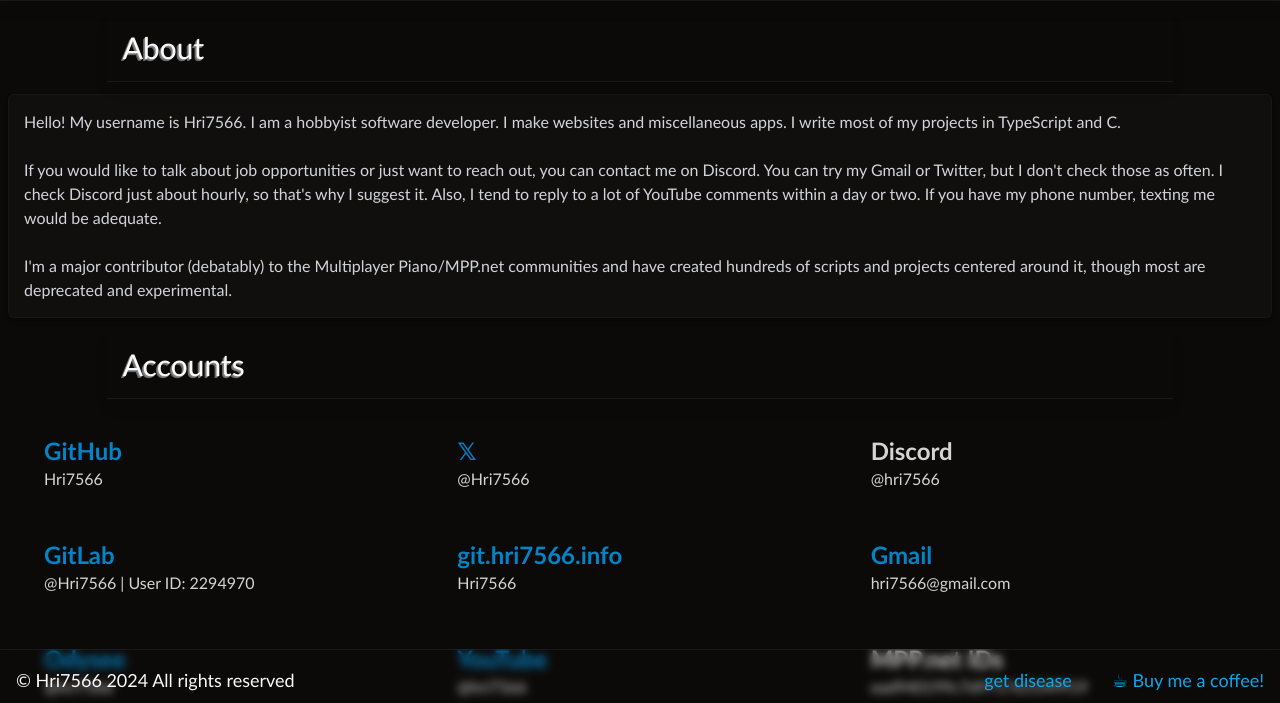
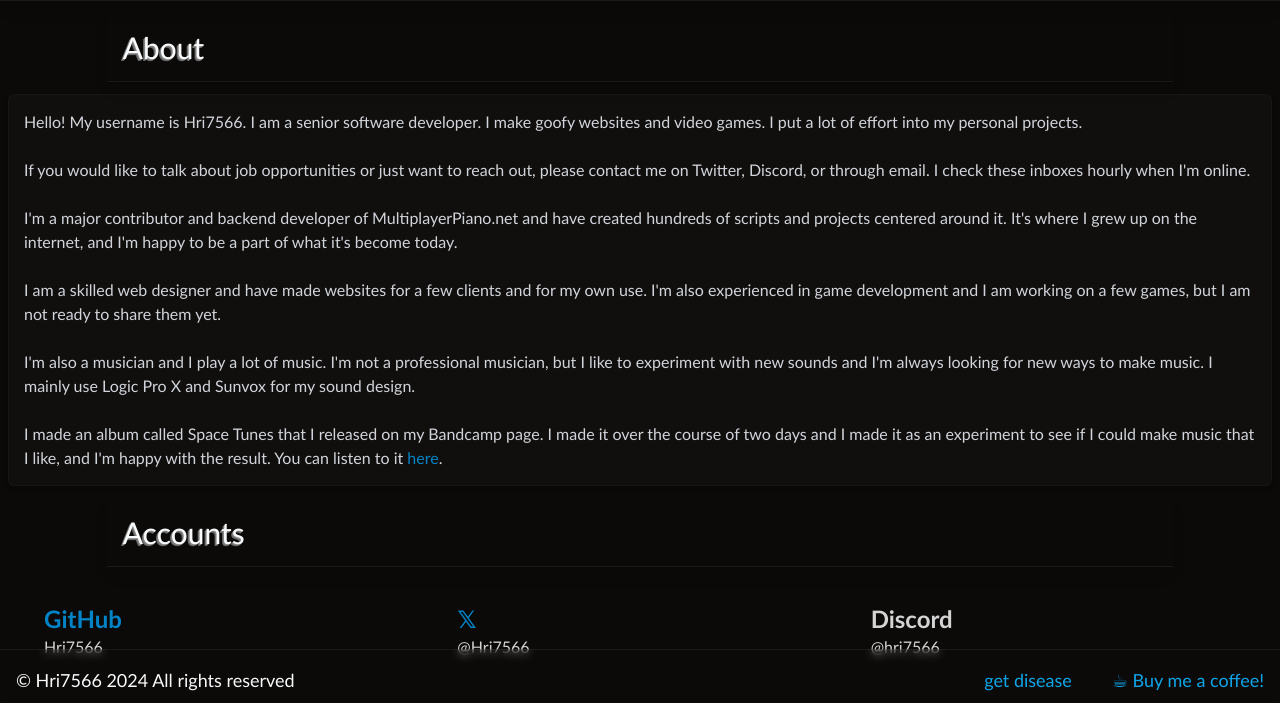
Before and after one commit to Hri7566/home, an Astro site: page /about in a window 1280 px wide. Shown: the part 95-798 px from the top of the page. Built offline with nearby package versions, Linux system fonts and the light colour scheme; Astro itself is replaced by a stand-in of ours.

Commit message:
Update about page

```diff
--- a/src/pages/about.astro
+++ b/src/pages/about.astro
@@ -9,24 +9,42 @@
     <PageBreak title="About" />
     <ContentBox>
         <p class="text-gray-300">
-            Hello! My username is Hri7566. I am a hobbyist software developer. I
-            make websites and miscellaneous apps. I write most of my projects in
-            TypeScript and C.
+            Hello! My username is Hri7566. I am a senior software developer. I
+            make goofy websites and video games. I put a lot of effort into my
+            personal projects.
         </p>
         <br />
         <p class="text-gray-300">
             If you would like to talk about job opportunities or just want to
-            reach out, you can contact me on Discord. You can try my Gmail or
-            Twitter, but I don't check those as often. I check Discord just
-            about hourly, so that's why I suggest it. Also, I tend to reply to a
-            lot of YouTube comments within a day or two. If you have my phone
-            number, texting me would be adequate.
+            reach out, please contact me on Twitter, Discord, or through email.
+            I check these inboxes hourly when I'm online.
         </p>
         <br />
         <p class="text-gray-300">
-            I'm a major contributor (debatably) to the Multiplayer Piano/MPP.net
-            communities and have created hundreds of scripts and projects centered
-            around it, though most are deprecated and experimental.
+            I'm a major contributor and backend developer of MultiplayerPiano.net
+            and have created hundreds of scripts and projects centered around it.
+            It's where I grew up on the internet, and I'm happy to be a part of
+            what it's become today.
+        </p>
+        <br />
+        <p class="text-gray-300">
+            I am a skilled web designer and have made websites for a few clients
+            and for my own use. I'm also experienced in game development and
+            I am working on a few games, but I am not ready to share them yet.
+        </p>
+        <br />
+        <p class="text-gray-300">
+            I'm also a musician and I play a lot of music. I'm not a professional
+            musician, but I like to experiment with new sounds and I'm always
+            looking for new ways to make music. I mainly use Logic Pro X and
+            Sunvox for my sound design.
+        </p>
+        <br />
+        <p class="text-gray-300">
+            I made an album called Space Tunes that I released on my Bandcamp
+            page. I made it over the course of two days and I made it as an
+            experiment to see if I could make music that I like, and I'm happy
+            with the result. You can listen to it <a href="https://hri7566.bandcamp.com/album/space-tunes">here</a>.
         </p>
     </ContentBox>
 
@@ -55,11 +73,8 @@
         <LinkBox title="YouTube" href="https://youtube.com/hri7566">
             @hri7566
         </LinkBox>
-        <LinkBox title="MPP.net IDs">
-            ead940199c7d9717e5149919 a2516b4d88f22b45056f270b
-            85da6b358674e720efa05b71 8d3f507eecf7f8f2b0ae3479
-            2ffc3744fbc1bc6c6ef4a330 5fd68beb48a7cca92bc536c0
-            7c3dd7742c7a7493a04ddbd2
+        <LinkBox title="MPP.net ID" href="https://multiplayerpiano.net">
+            ead940199c7d9717e5149919
         </LinkBox>
     </div>
 
--- a/src/pages/index.astro
+++ b/src/pages/index.astro
@@ -13,7 +13,7 @@
             <LinkBox title="Multiplayer Piano Wiki" href="https://wiki.hri7566.info" center />
             <LinkBox title="XCL" href="https://xcl.hri7566.info" center />
             { /* <LinkBox title="MPP User Archive" href="https://archive.hri7566.info" center /> */ }
-            <LinkBox title="My Dumb Neocities" href="https://hri7566.neocities.org" />
+            <LinkBox title="My Funny Neocities" href="https://hri7566.neocities.org" />
         </div>
     </div>
 
@@ -74,7 +74,7 @@
     <div class="sm:ml-auto sm:mr-auto sm:w-3/4">
         <div
             id="projects"
-            class="mx-5 my-3 grid grid-cols-1 pb-20 sm:grid-cols-2 xl:grid-cols-4"
+            class="mx-5 my-3 grid grid-cols-1 pb-20 sm:grid-cols-2 xl:grid-cols-3"
         >
             <LinkBox title="mpp-server-dev2" href="https://git.hri7566.info/Hri7566/mpp-server-dev2">
                 A completely rewritten MPP server built from the ground up. This is
```
Also changed, not shown: package.json (+14 -14 lines), 1 other file.
